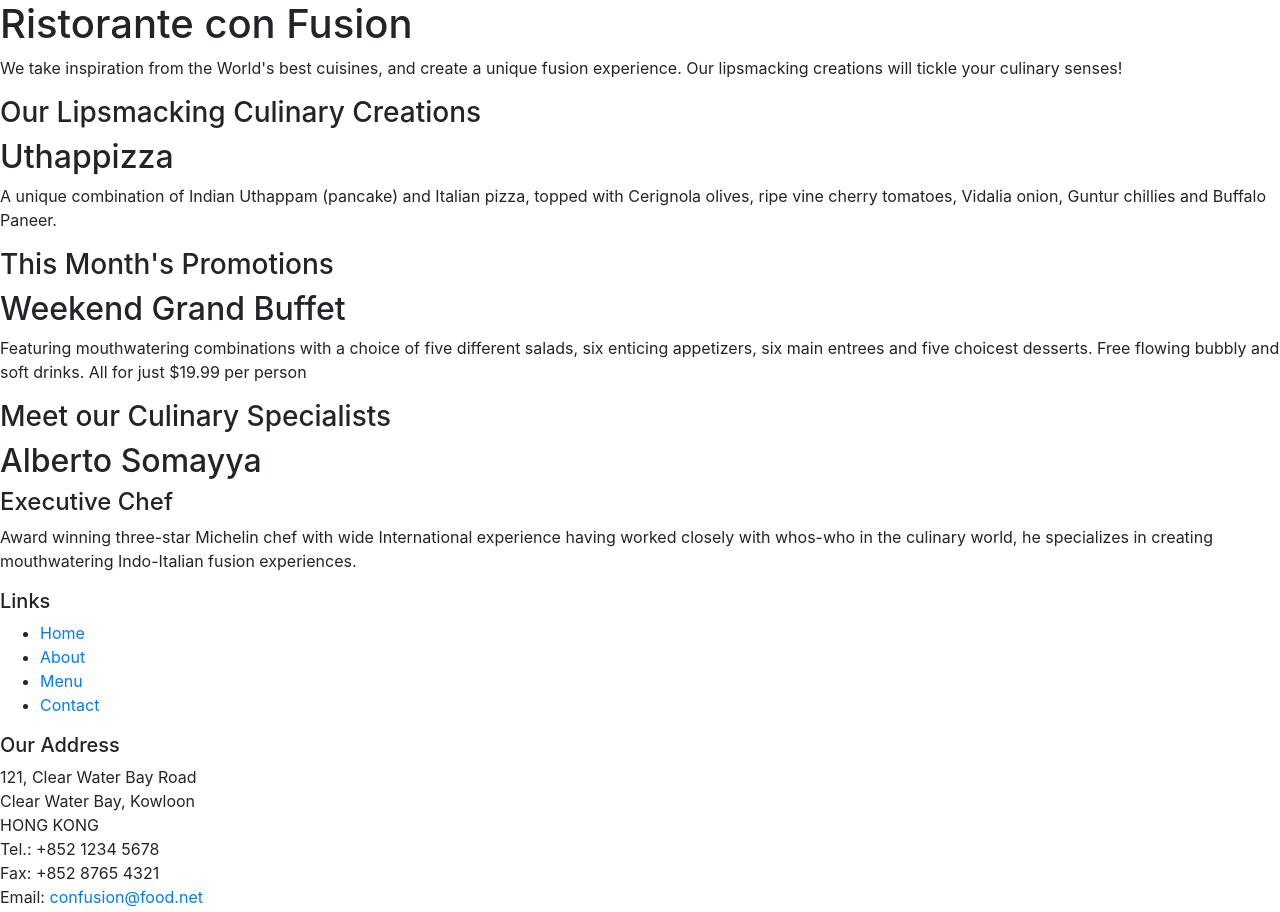
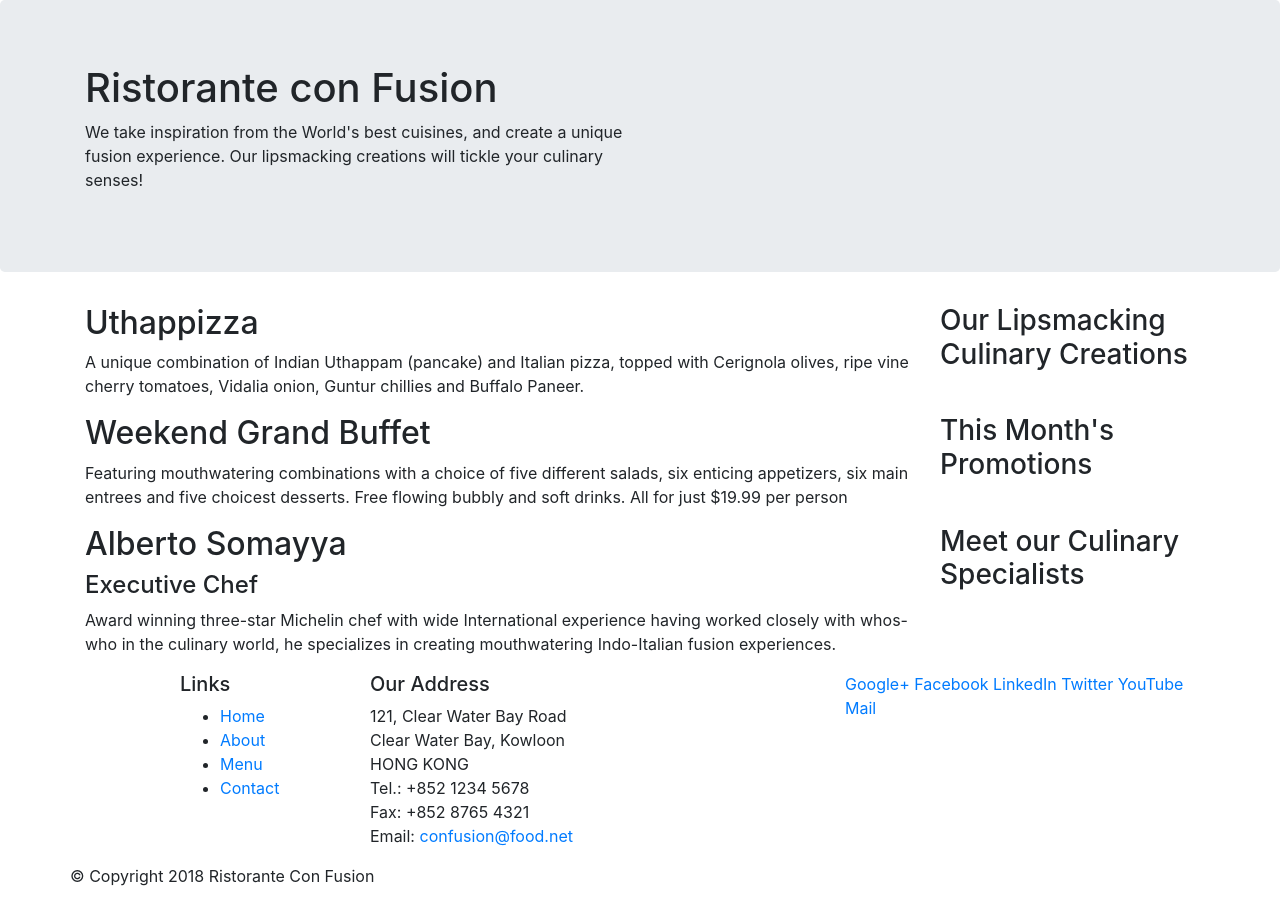
Before and after one commit to LoretoPelayo/conFusion, a website: page index.html in a window 1280 px wide. Shown: the top 912 px of the page. Drawn offline with nearby package versions, Linux system fonts and the light colour scheme.

Commit message:
Bootstrap Grid Part 1

```diff
--- a/index.html
+++ b/index.html
@@ -11,46 +11,46 @@
 
 <body>
 
-    <header>
-        <div>
-            <div>
-                <div>
+    <header class="jumbotron">
+        <div class="container">
+            <div class="row">
+                <div class="col-12 col-sm-6">
                     <h1>Ristorante con Fusion</h1>
                     <p>We take inspiration from the World's best cuisines, and create a unique fusion experience. Our lipsmacking creations will tickle your culinary senses!</p>
                 </div>
-                <div>
+                <div class="col-12 col-sm">
                 </div>
             </div>
         </div>
     </header>
 
-    <div>
-        <div>
-            <div>
+    <div class="container">
+        <div class="row">
+            <div class="col-12 col-sm-4 order-sm-last col-md-3">
                 <h3>Our Lipsmacking Culinary Creations</h3>
             </div>
-            <div>
+            <div class="col col-sm order-sm-first col-md">
                 <h2>Uthappizza</h2>
                 <p>A unique combination of Indian Uthappam (pancake) and Italian pizza, topped with Cerignola olives, ripe vine cherry tomatoes, Vidalia onion, Guntur chillies and Buffalo Paneer.</p>
             </div>
         </div>
 
 
-        <div>
-            <div>
+        <div class="row">
+            <div class="col-12 col-sm-4 order-sm-last col-md-3">
                 <h3>This Month's Promotions</h3>
             </div>
-            <div>
+            <div class="col col-sm order-sm-first col-md">
                 <h2>Weekend Grand Buffet</h2>
                 <p>Featuring mouthwatering combinations with a choice of five different salads, six enticing appetizers, six main entrees and five choicest desserts. Free flowing bubbly and soft drinks. All for just $19.99 per person </p>
             </div>
         </div>
 
-        <div>
-            <div>
+        <div class="row">
+            <div class="col-12 col-sm-4 order-sm-last col-md-3">
                 <h3>Meet our Culinary Specialists</h3>
             </div>
-            <div>
+            <div class="col col-sm order-sm-first col-md">
                 <h2>Alberto Somayya</h2>
                 <h4>Executive Chef</h4>
                 <p>Award winning three-star Michelin chef with wide International experience having worked closely with whos-who in the culinary world, he specializes in creating mouthwatering Indo-Italian fusion experiences. </p>
@@ -59,9 +59,9 @@
     </div>
 
     <footer>
-        <div>
-            <div>
-                <div>
+        <div class="container">
+            <div class="row">
+                <div class="col-4 offset-1 col-sm-2">
                     <h5>Links</h5>
                     <ul>
                         <li><a href="#">Home</a></li>
@@ -70,7 +70,7 @@
                         <li><a href="#">Contact</a></li>
                     </ul>
                 </div>
-                <div>
+                <div class="col-7 col-sm-5">
                     <h5>Our Address</h5>
                     <address>
 		              121, Clear Water Bay Road<br>
@@ -81,8 +81,8 @@
 		              Email: <a href="mailto:confusion@food.net">confusion@food.net</a>
 		           </address>
                 </div>
-                <div>
-                    <div>
+                <div class="col-12 col-sm-4">
+                    <div >
                         <a href="http://google.com/+">Google+</a>
                         <a href="http://www.facebook.com/profile.php?id=">Facebook</a>
                         <a href="http://www.linkedin.com/in/">LinkedIn</a>
@@ -92,7 +92,7 @@
                     </div>
                 </div>
            </div>
-           <div>
+           <div class="row">
                 <div>
                     <p>© Copyright 2018 Ristorante Con Fusion</p>
                 </div>
--- /dev/null
+++ b/styles.css
@@ -0,0 +1,16 @@
+/* CSS only to highlight col-* */
+.row>div{
+    background-color: #ffeeee;
+    background-clip: content-box;
+    min-height: 100px;
+}
+
+.container {
+    border: 1px dotted #ccc;
+}
+
+.row {
+    border: 1px dotted #ccc;
+    border-left: 0;
+    border-right: 0;
+}
```
Also changed, not shown: grid.html (added, +33 -0 lines).
